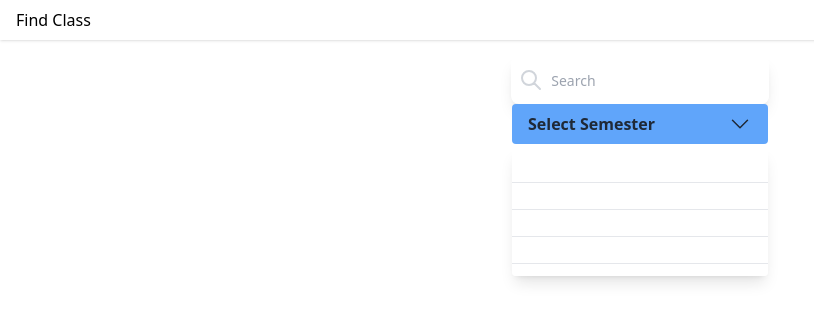
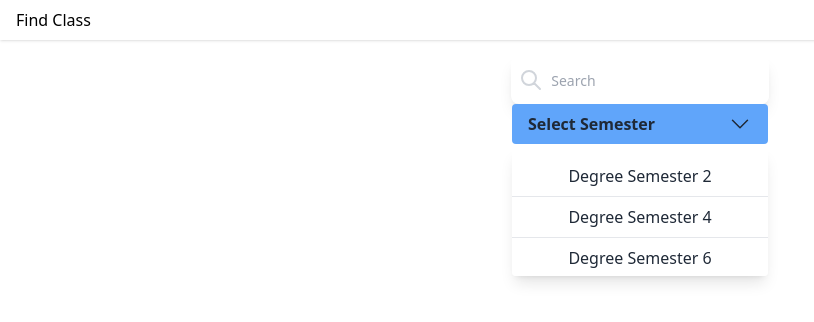
Before and after one commit to swaubhik/findclassApp, a Vue app: page / in a window 1280 px wide. Both pictures are taken after a click on the button "Select Semester". Shown: the top 322 px of the page, without its empty margins (0-814 px from the left). Built offline with nearby package versions, Linux system fonts and the light colour scheme.

Commit message:
Update AppDropdown.vue

```diff
--- a/src/components/AppDropdown.vue
+++ b/src/components/AppDropdown.vue
@@ -28,8 +28,7 @@
         @click="selectOption(option)"
         class="w-full text-center px-4 py-2 text-gray-800 hover:bg-gray-200 border-b"
       >
-        <slot />
-
+        {{ option.name }}
       </button>
     </div>
   </div>
@@ -64,7 +63,3 @@ export default {
   }
 }
 </script>
-
-<style>
-/* No styles needed for this component */
-</style>
```
